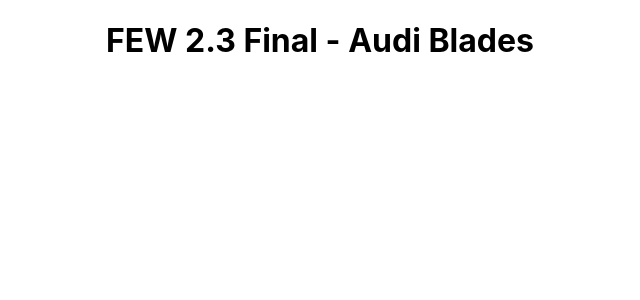
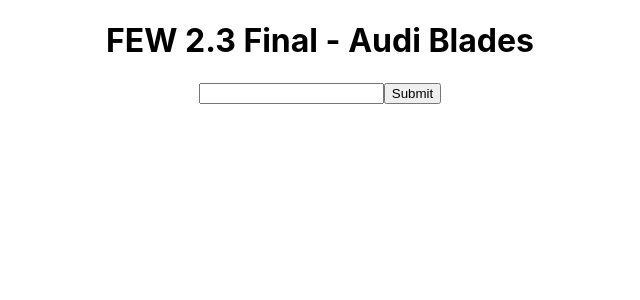
Before and after one commit to ablades/few2.3-final, a React (Create React App) app: page / in a window 1280 px wide. Shown: the top 300 px of the page, without its empty margins (320-960 px from the left). Built offline with nearby package versions, Linux system fonts and the light colour scheme.

Commit message:
fix hook and reducer bug

```diff
--- a/src/components/home.js
+++ b/src/components/home.js
@@ -1,10 +1,12 @@
 import React from 'react'
 import Title from './title'
+import Starwars from './starwars'
 
 function Home(){
     return (
         <div className="home">
             <Title title="FEW 2.3 Final - Audi Blades" />
+            <Starwars/>
         </div>
     )
 }
--- /dev/null
+++ b/src/components/starwars.js
@@ -0,0 +1,34 @@
+import React, { useState } from 'react'
+import { useDispatch, useSelector } from 'react-redux'
+import Title from './title'
+import { loadCharacter } from '../actions'
+
+function Starwars(){
+    const dispatch = useDispatch()
+
+    const [characterNumber, setNumber] = useState(0)
+    const data = useSelector(state => state.character)
+
+    return(
+        <div>
+            <form
+                onSubmit={event => {
+                    event.preventDefault()
+                    dispatch(loadCharacter(characterNumber))
+                    }
+                }
+            >
+
+                <input
+                    type="number"
+                    onChange={event => setNumber(event.target.value)}
+                />
+                <button name="submit" type="submit">Submit</button>
+            </form>
+
+            <Title title={data.name}/>
+        </div>
+    )
+}
+
+export default Starwars
--- a/src/reducers/characterReducer.js
+++ b/src/reducers/characterReducer.js
@@ -1,6 +1,6 @@
 import { CHARACTER_SUCCESS, CHARACTER_ERROR } from '../actions'
 
-export const characteReducer = (state = null, { type, payload }) => {
+export const characterReducer = (state = "", { type, payload }) => {
 	switch(type) {
 		case CHARACTER_SUCCESS:
 			return payload.data
--- a/src/reducers/index.js
+++ b/src/reducers/index.js
@@ -1,6 +1,6 @@
 import { combineReducers } from 'redux'
-import { characteReducer } from './characterReducer'
+import { characterReducer } from './characterReducer'
 
 export default combineReducers({
-    character : characteReducer
+    character : characterReducer
 })
```
